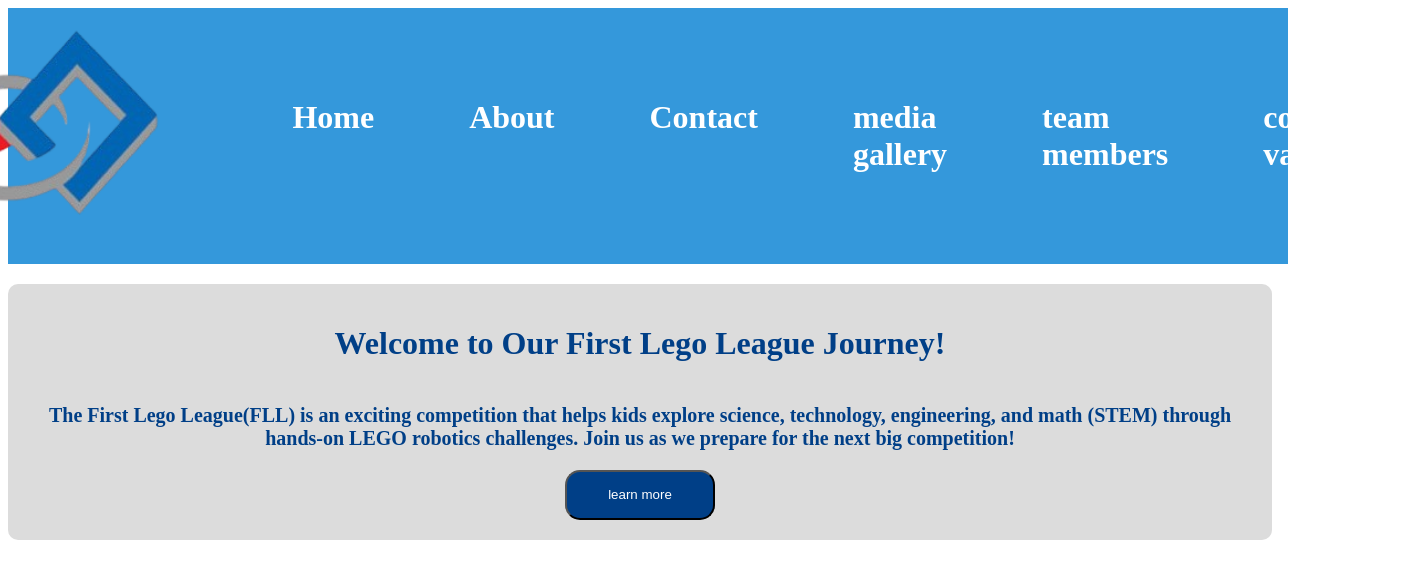
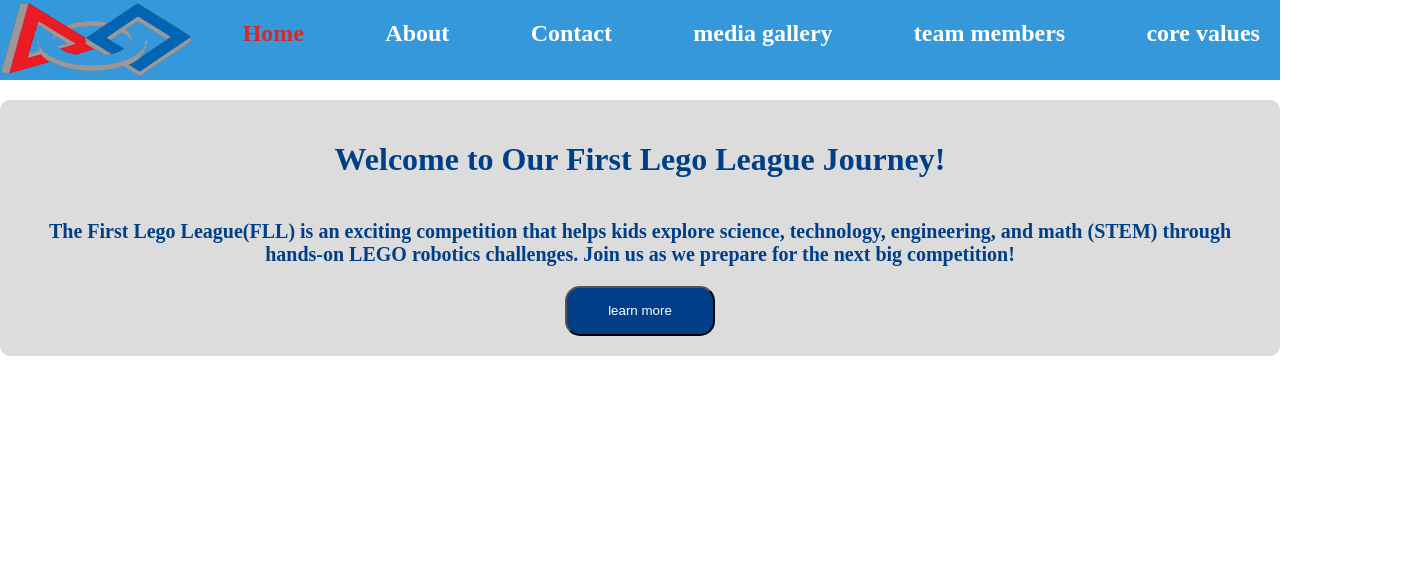
Before and after one commit to ibbitiminecraft/fll-website, an Angular app: page / in a window 1280 px wide. Shown: the top 578 px of the page, 1424 px wide, since content can reach past the window. Built offline with nearby package versions, Linux system fonts and the light colour scheme.

Commit message:
fix router link

```diff
--- a/src/app/app.component.html
+++ b/src/app/app.component.html
@@ -1,2 +1 @@
-<app-navbar></app-navbar>
-<router-outlet></router-outlet>
+<app-navbar></app-navbar> <router-outlet></router-outlet>
--- a/src/app/app.routes.ts
+++ b/src/app/app.routes.ts
@@ -1,4 +1,4 @@
 import { Routes } from '@angular/router';
 import { HomeComponent } from './components/home/home.component';
 
-export const routes: Routes = [{ path: '', component: HomeComponent },];
+export const routes: Routes = [{ path: '', component: HomeComponent }];
--- a/src/app/components/navbar/navbar.component.css
+++ b/src/app/components/navbar/navbar.component.css
@@ -2,20 +2,22 @@ nav{
     background-color: #3498db;
     display: flex;
     width: 100vw;
+    height: 80px;
     flex-direction: row;
     justify-content: center;
+    /* padding: 20px; */
 }
 
 nav li{
     color: white;
     list-style: none;
-    padding: 75px;
-    padding-left: 20px;
+    /* padding: 75px; */
+    /* padding-left: 20px; */
 }
 nav a{
     color: white;
-    list-style: none;
-    font-size: xx-large;
+    text-decoration: none;
+    font-size: x-large;
     font-weight: bolder;
 
 }
@@ -23,17 +25,19 @@ nav ul{
     flex-direction: row;
     justify-content: space-between;
     display: flex;
-    padding-left: 100px;
+    /* padding-left: 100px; */
     width: 100%;
+    margin-right:20px;
+    margin-top: 20px;
 }
 img{
-    width: 300px;
-    height: 200px;
-    margin-top: 20px;
+    width: 250px;
+    height: 80px;
+    margin: 2px;
+    /* margin-top: 20px; */
     border-radius: 5px;
 }
 nav a.active {
     font-weight: bold;
     color:#D62828;
-    border-bottom: 2px solid #003F87;
   }
--- a/src/styles.css
+++ b/src/styles.css
@@ -1 +1,5 @@
 /* You can add global styles to this file, and also import other style files */
+body,html{
+    padding: 0px;
+    margin: 0px;
+}
```
Also changed, not shown: src/app/components/navbar/navbar.component.ts (+4 -5 lines), 1 other file (tests, documents, lock files or other folders).
